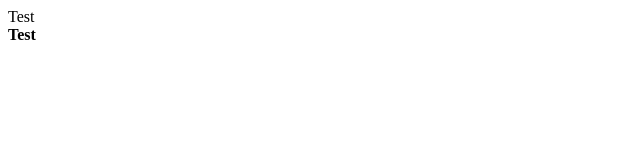
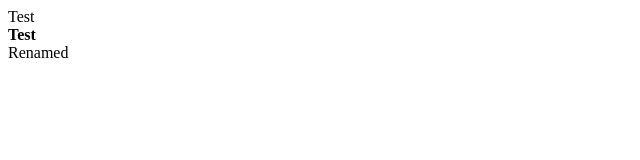
Before and after one commit to sebastianroming/vercel-just-plain-html-test-renamed, a plain HTML site: page index.html in a window 1280 px wide. Shown: the full height of the page, 0-640 px from the left. Drawn offline with Linux system fonts and the light colour scheme.

Commit message:
Update index.html

```diff
--- a/index.html
+++ b/index.html
@@ -1,2 +1,3 @@
 Test<br />
-<strong>Test</strong>
+<strong>Test</strong><br />
+Renamed
```
